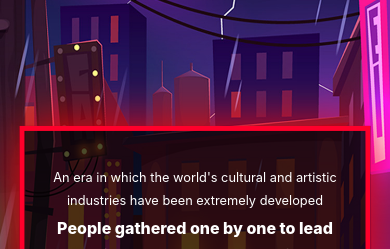
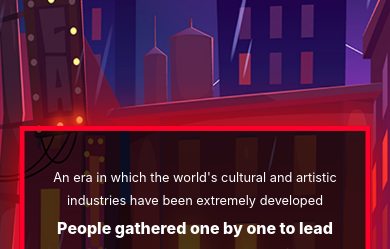
Before and after one commit to hyuna423/DuckFia, a plain HTML site: page index_eng.html in a window 390 px wide. Shown: the part 153-402 px from the top of the page. Drawn offline with nearby package versions, Linux system fonts and the light colour scheme; some icons are missing.

Commit message:
fix_all4

```diff
--- a/css/moblie.css
+++ b/css/moblie.css
@@ -108,7 +108,6 @@
   .dr
   /* home */
 
-
   #home .home_wrap .home_txt h3 {
     font-size: 1.4rem;
   }
@@ -200,8 +199,9 @@
 
   #home {
     background: url(../img/mob_991.jpg)no-repeat center;
-    background-size: contain;
+    background-size: cover;
   }
+
 
   #home .home_wrap::after {
     top: 70%;
@@ -461,7 +461,7 @@
   /* home */
   #home{
     background:url(../img/mob_576.jpg) no-repeat center;
-    background-size:contain;
+    background-size:cover;
   }
   #home .home_wrap .home_txt h3 {
     font-size: 1.2rem;
--- a/index_eng.html
+++ b/index_eng.html
@@ -106,7 +106,7 @@
                   <li class="lang">
                       <a href=""><i class="xi-telegram xi-1x"></i></a>
                       <a href=""><i class="xi-kakaotalk xi-1x"></i></a>
-                      <a href="DuckFia_whitepaper_EN.pdf"><i class="xi-paper xi-1x"></i></a>
+                      <a href="DuckFia_whitepaper_EN.pdf"><i class="xi-paper xi-3x"></i></a>
                       <a href="index.html"><i class="xi-globus xi-1x"></i></a>
                   </li>
               </div>
```
